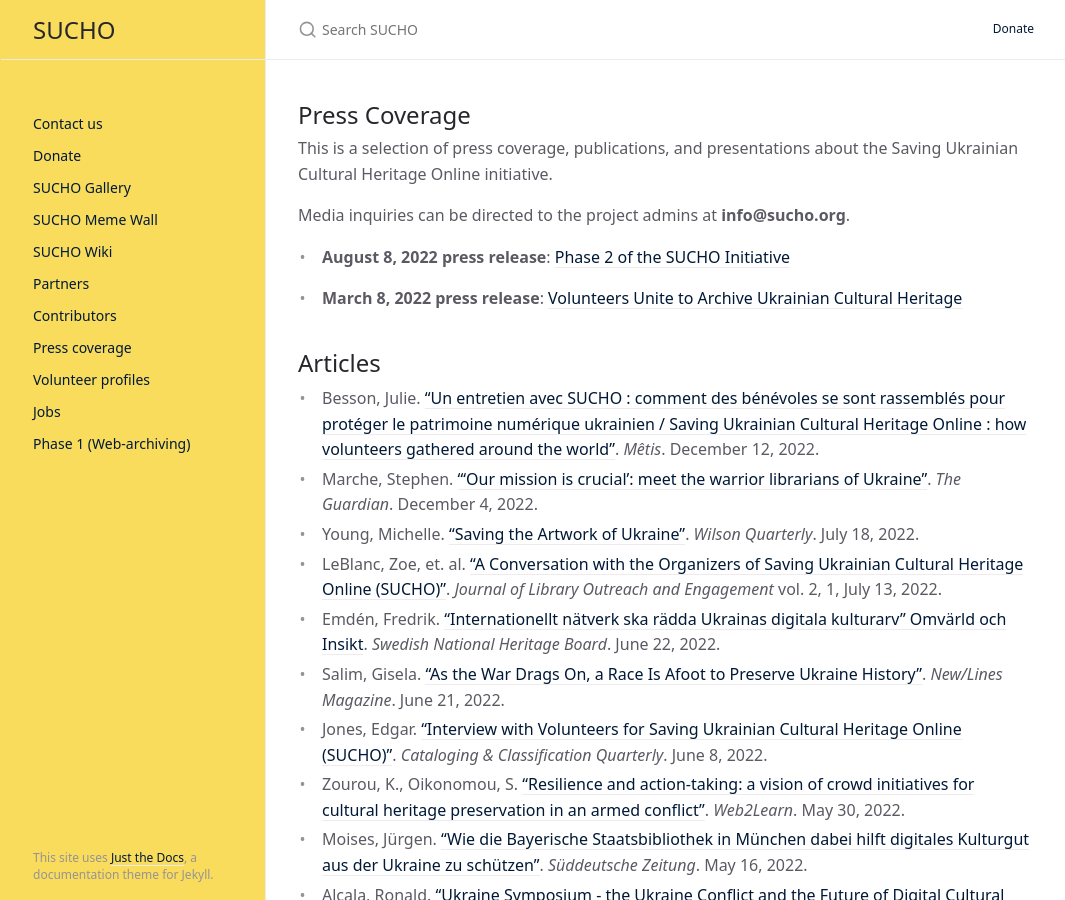
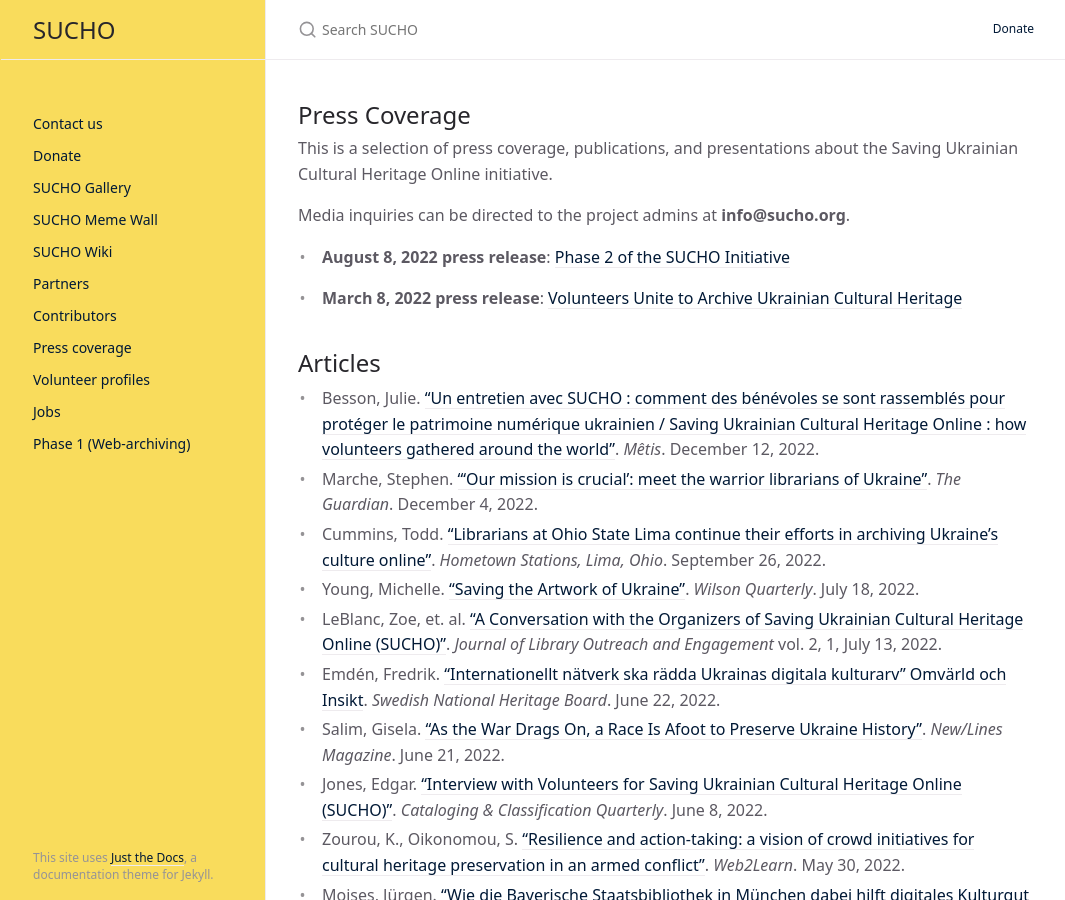
Before and after one commit to sucho-archiving/sucho-archiving.github.io, a Jekyll site: the page built from press.md, in a window 1280 px wide and 900 px high. Shown: the whole window, without its empty margins (106-1171 px from the left). Built offline with Jekyll 4.4.1, drawn with Linux system fonts in a browser that asks for light colours.

Commit message:
updated press

```diff
--- a/press.md
+++ b/press.md
@@ -16,6 +16,7 @@
 ## Articles
 - Besson, Julie. ["Un entretien avec SUCHO : comment des bénévoles se sont rassemblés pour protéger le patrimoine numérique ukrainien / Saving Ukrainian Cultural Heritage Online : how volunteers gathered around the world"](https://metis-lab.com/2022/12/12/un-entretien-avec-sucho-comment-des-benevoles-se-sont-rassembles-pour-proteger-le-patrimoine-numerique-ukrainien/). *Mêtis*. December 12, 2022.
 - Marche, Stephen. ["‘Our mission is crucial’: meet the warrior librarians of Ukraine"](https://www.theguardian.com/books/2022/dec/04/our-mission-is-crucial-meet-the-warrior-librarians-of-ukraine). *The Guardian*. December 4, 2022.
+- Cummins, Todd. ["Librarians at Ohio State Lima continue their efforts in archiving Ukraine's culture online"](https://www.hometownstations.com/news/librarians-at-ohio-state-lima-continue-their-efforts-in-archiving-ukraines-culture-online/article_8df74e9a-3dd8-11ed-8918-433c7331ecb2.html). *Hometown Stations, Lima, Ohio*. September 26, 2022.
 - Young, Michelle. ["Saving the Artwork of Ukraine"](https://www.wilsonquarterly.com/quarterly/ripples-of-war/saving-the-artwork-of-ukraine). *Wilson Quarterly*. July 18, 2022.
 - LeBlanc, Zoe, et. al. ["A Conversation with the Organizers of Saving Ukrainian Cultural Heritage Online (SUCHO)"](https://iopn.library.illinois.edu/journals/jloe/article/view/969). *Journal of Library Outreach and Engagement* vol. 2, 1, July 13, 2022.
 - Emdén, Fredrik. ["Internationellt nätverk ska rädda Ukrainas digitala kulturarv" Omvärld och Insikt](https://www.raa.se/omvarld-och-insikt/internationella-natverk-ska-radda-ukrainas-digitala-kulturarv/). *Swedish National Heritage Board*. June 22, 2022.
```
